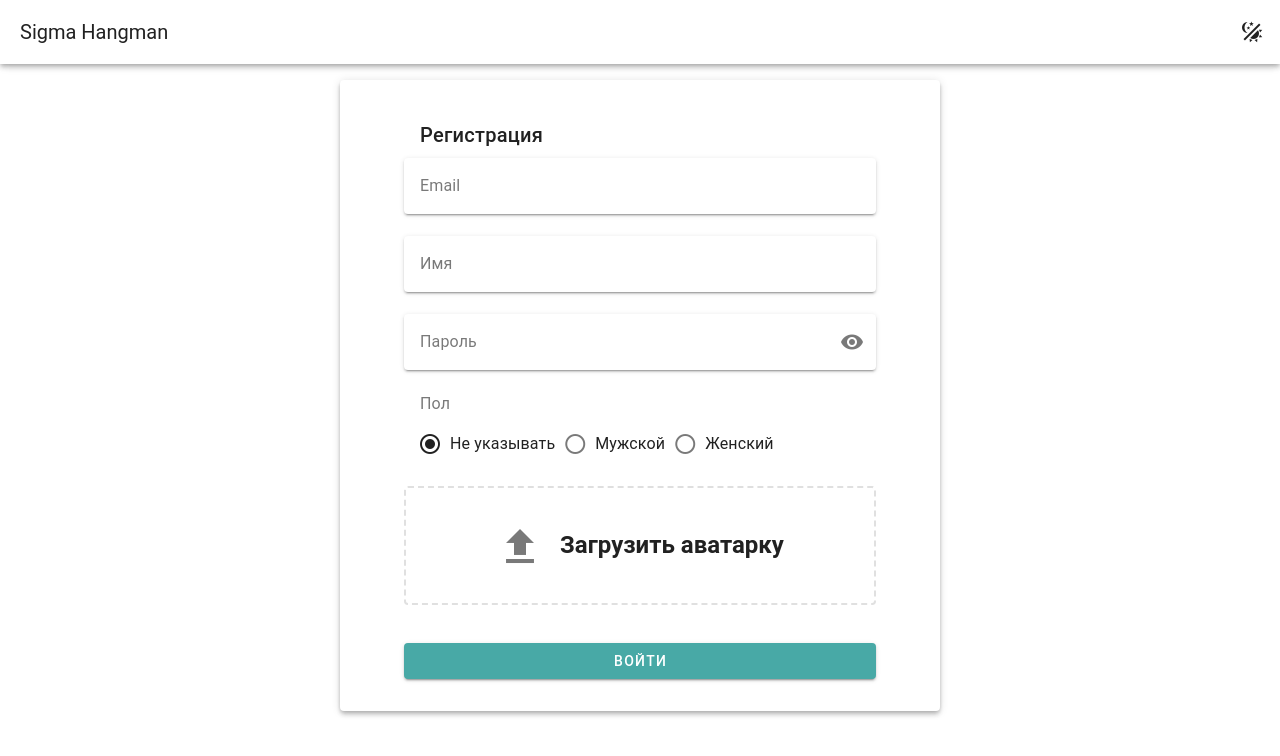
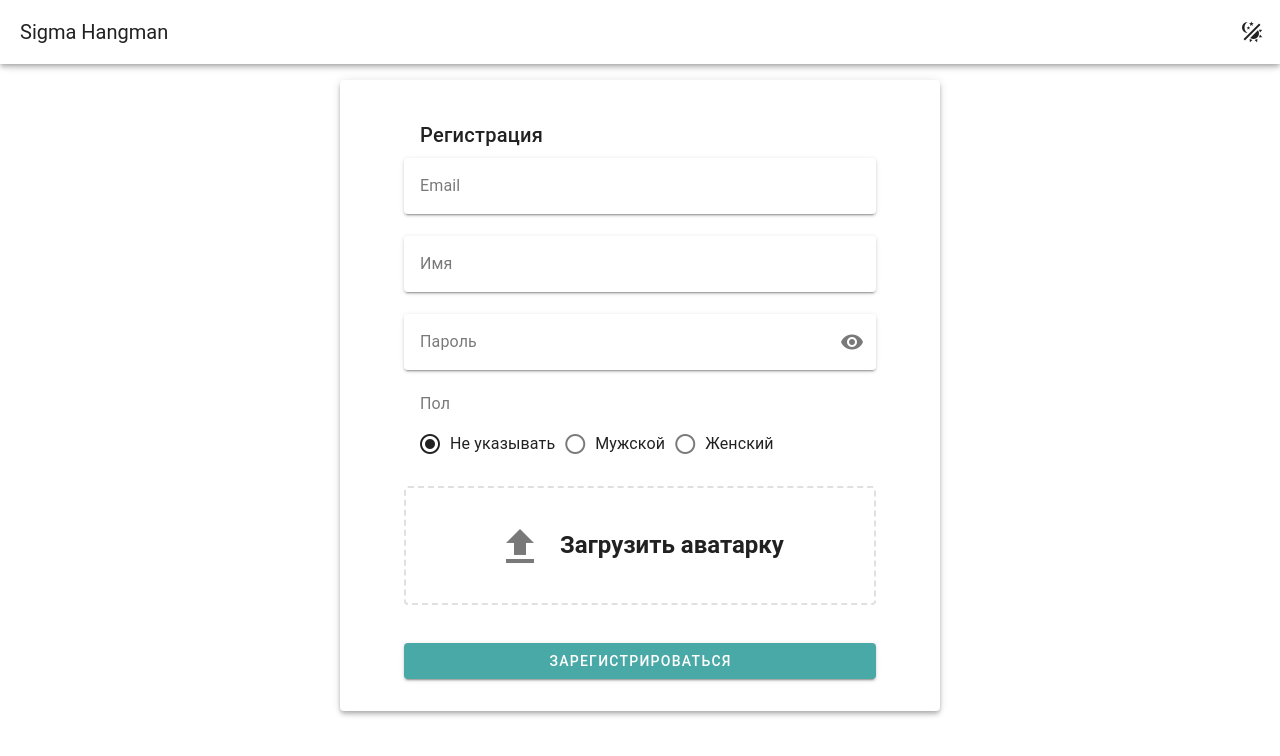
Before and after one commit to Toplivo-Inc/sigma-hangman-client, a Vue app: page /registration in a window 1280 px wide. Shown: the top 756 px of the page. Built offline with nearby package versions, Linux system fonts and the light colour scheme; a small style sheet from the web is missing; what @tanstack/vue-query would draw is missing.

Commit message:
style: remake text button in registration form

```diff
--- a/src/pages/Registration.vue
+++ b/src/pages/Registration.vue
@@ -72,9 +72,8 @@ const sex = ref<'male' | 'female' | null>(null)
           block
           class="mt-4"
           color="secondary"
-        >
-          Войти
-        </v-btn>
+          text="Зарегистрироваться"
+        />
       </v-form>
     </v-sheet>
   </v-container>
```
